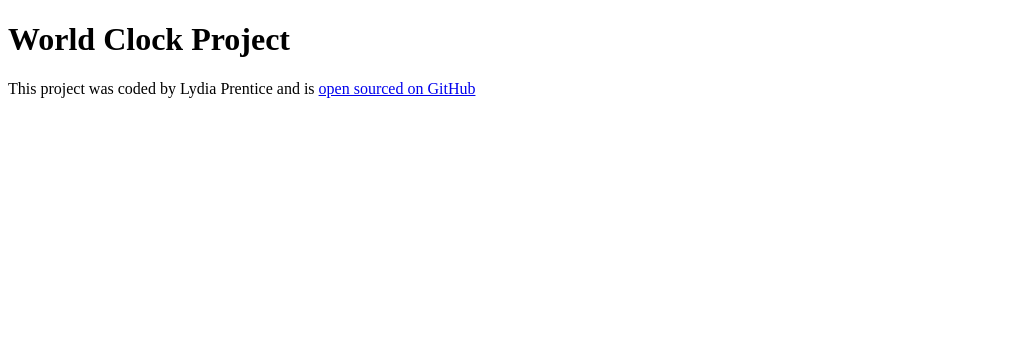
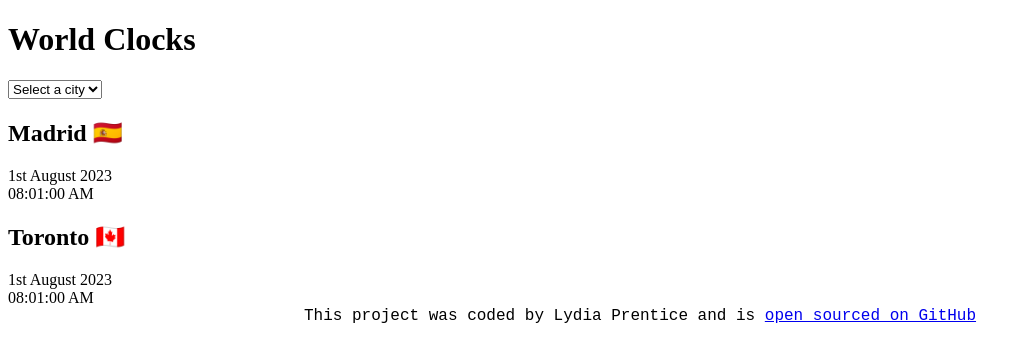
Before and after one commit to Lydia1596/world-clock-project, a plain HTML site: page index.html in a window 1280 px wide. Shown: the whole page, without its empty margins (0-1031 px from the left). Drawn offline with Linux system fonts and the light colour scheme.

Commit message:
Add HTML

```diff
--- a/index.html
+++ b/index.html
@@ -4,10 +4,28 @@
     <meta charset="UTF-8">
     <meta name="viewport" content="width=device-width, initial-scale=1.0">
     <link rel="stylesheet" href="style.css">
-    <title>World Clock ⏰️</title>
+    <title>World Clocks ⏰️</title>
 </head>
 <body>
-    <h1>World Clock Project</h1>
+  <div class="container">
+    <h1>World Clocks</h1>
+    <select>
+<option value="">Select a city</option>
+<option value="madrid">Madrid 🇪🇸</option>
+<option value="toronto">Toronto 🇨🇦</option>
+<option value="sydney">Sydney 🇦🇺</option>
+    </select>
+    <div class="city">
+      <h2>Madrid 🇪🇸</h2>
+      <div class="date">1st August 2023</div>
+      <div class="time">08:01:00 AM</div>
+    </div>
+    <div class="city">
+      <h2>Toronto 🇨🇦</h2>
+      <div class="date">1st August 2023</div>
+      <div class="time">08:01:00 AM</div>
+    </div>
+  </div>
     <footer>This project was coded by Lydia Prentice and is <a href="https://github.com/Lydia1596/world-clock-project" target="_blank">open sourced on GitHub</a></footer>
   <script src="app.js"></script>
 </body>
--- a/style.css
+++ b/style.css
@@ -0,0 +1 @@
+footer {text-align: center; font-family: 'Courier New', Courier, monospace;}
```
